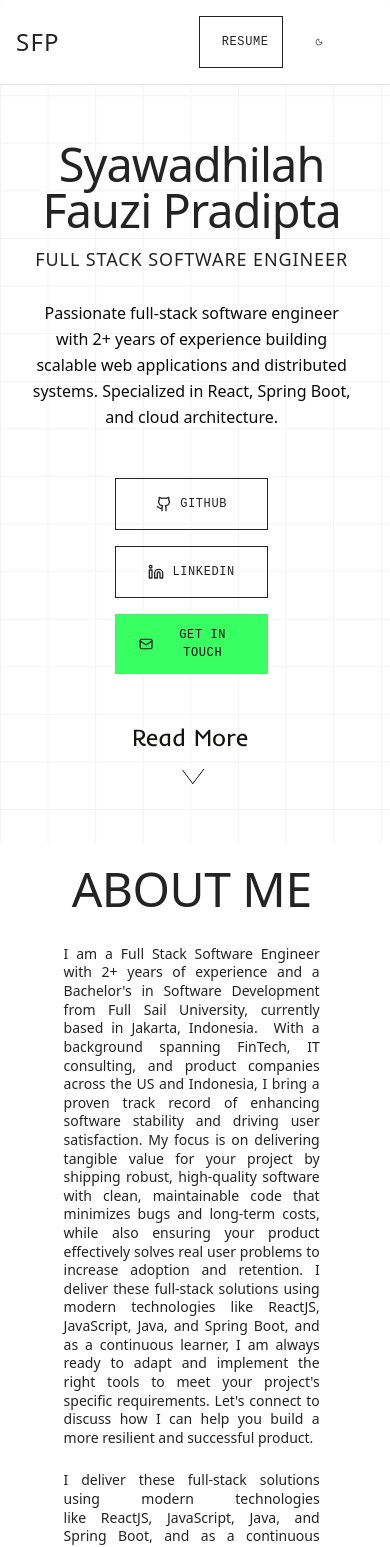
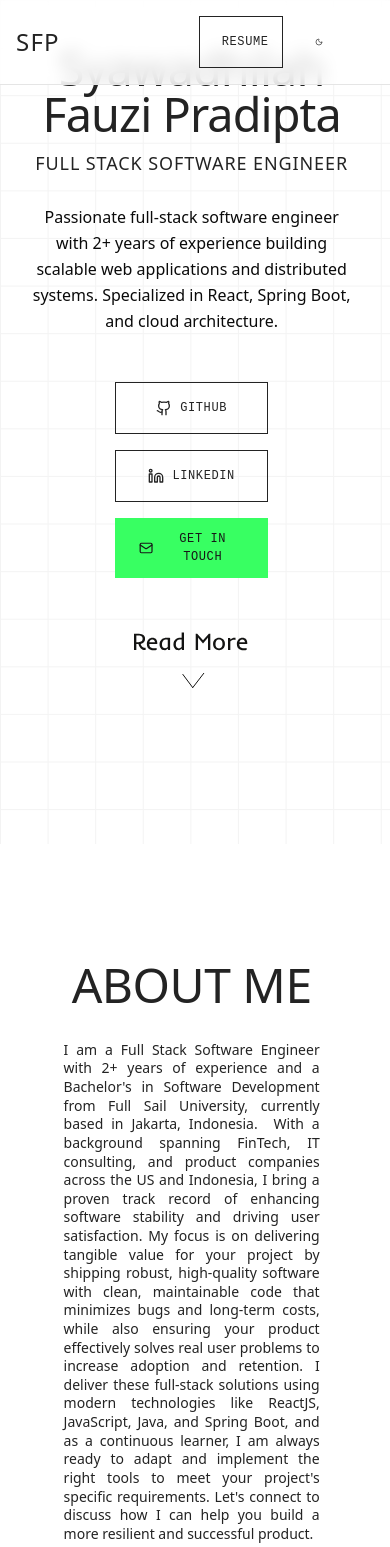
Before and after one commit to fauzipradipta/portofolio, a Next.js app: page / in a window 390 px wide. Shown: the top 1547 px of the page. Built offline with nearby package versions, Linux system fonts and the light colour scheme.

Commit message:
update responsive

```diff
--- a/src/app/globals.css
+++ b/src/app/globals.css
@@ -121,7 +121,7 @@ code {
 
 /* Typography System */
 .hero-section {
-  padding-top: 372rem;
+  padding-top: 375rem;
   padding-bottom: 4rem;
   min-height: 100vh;
   position: relative;
@@ -129,7 +129,7 @@ code {
 }
 
 .about-section{
-  margin-top: -12rem;
+  margin-top: 0rem;
 }
 
 .experience-list{
```
